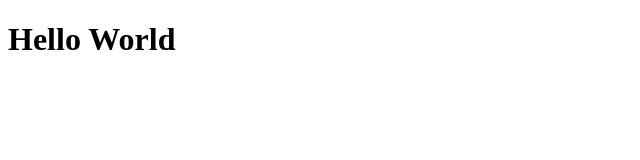
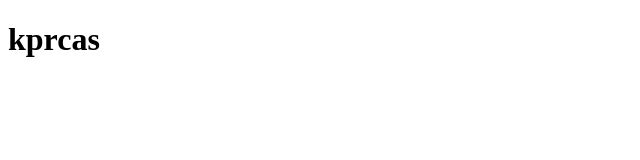
Before and after one commit to rithika078/sample, a plain HTML site: page index.html in a window 1280 px wide. Shown: the whole page, without its empty margins (0-640 px from the left). Drawn offline with Linux system fonts and the light colour scheme.

Commit message:
Update index.html

```diff
--- a/index.html
+++ b/index.html
@@ -6,6 +6,6 @@
     <title>Document</title>
 </head>
 <body>
-       <h1>Hello World</h1>
+       <h1>kprcas</h1>
 </body>
 </html>
```
